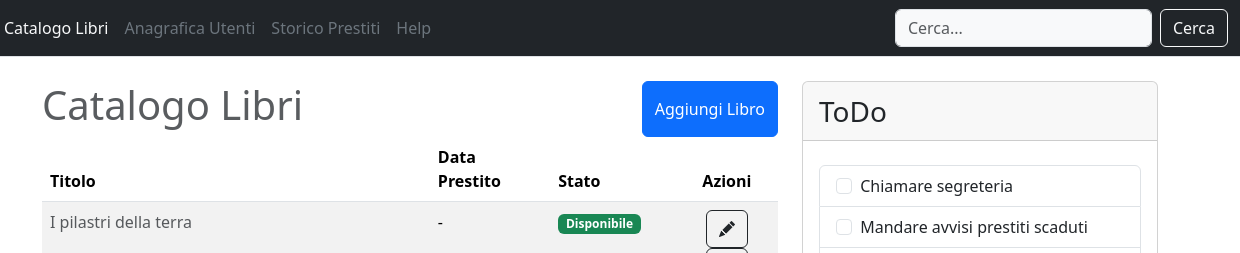
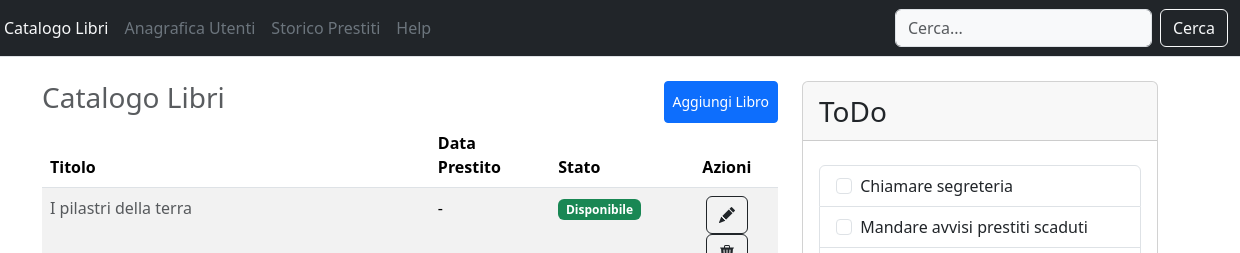
Before and after one commit to andreasalvi99/html-css-bootstrap-dashboard, a plain HTML site: page index.html in a window 1280 px wide. Shown: the top 253 px of the page, 40-1280 px from the left. Drawn offline with nearby package versions, Linux system fonts and the light colour scheme.

Commit message:
changed h1 size

```diff
--- a/index.html
+++ b/index.html
@@ -90,8 +90,10 @@
       <div class="row text-start">
         <div class="col-sm-12 col-lg-8">
           <div class="wrap d-flex justify-content-between">
-            <h1 class="d-inline-block text-body-secondary">Catalogo Libri</h1>
-            <button type="button" class="btn btn-primary btn-small">
+            <h1 class="d-inline-block text-body-secondary fs-3">
+              Catalogo Libri
+            </h1>
+            <button type="button" class="btn btn-primary btn-sm">
               Aggiungi Libro
             </button>
           </div>
```
